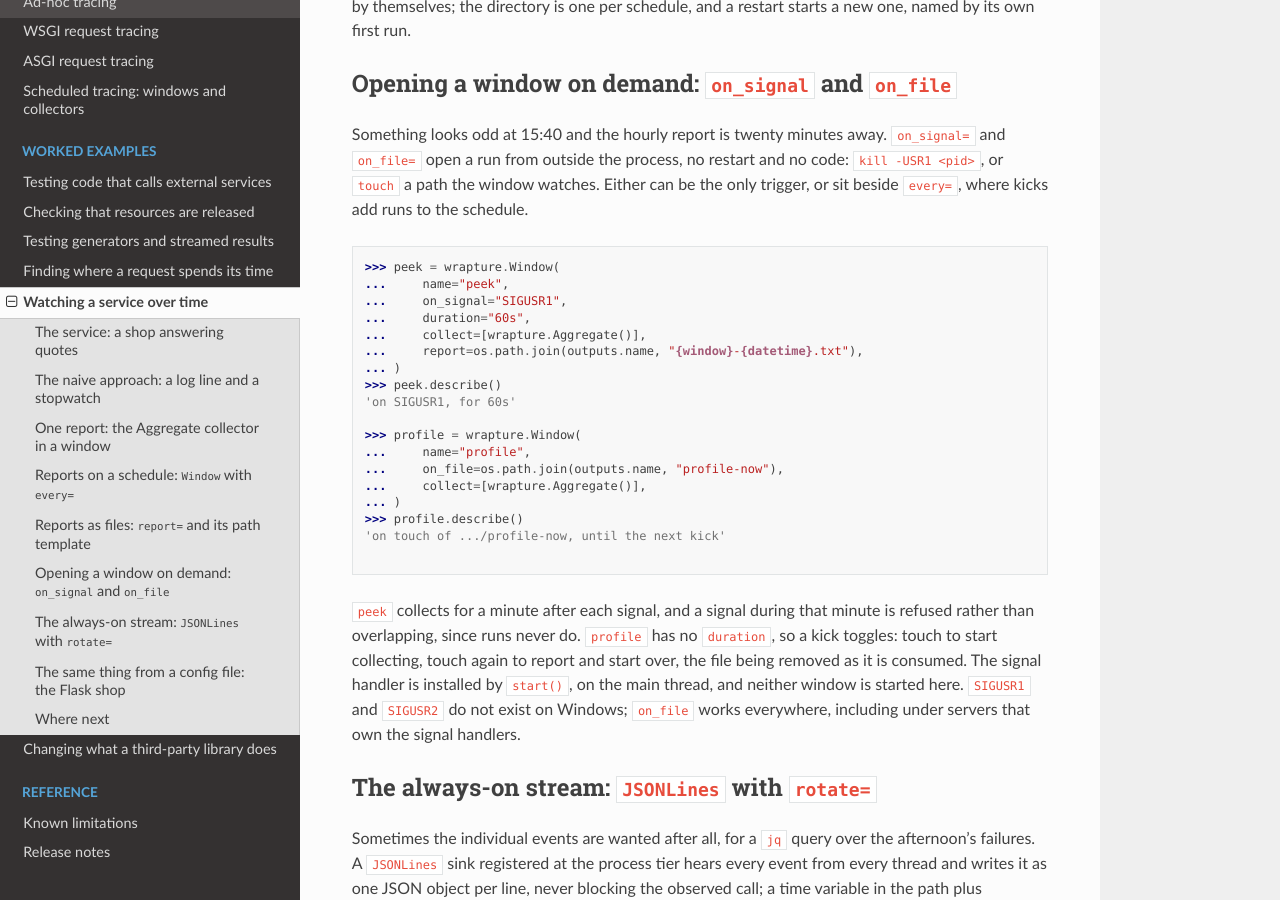
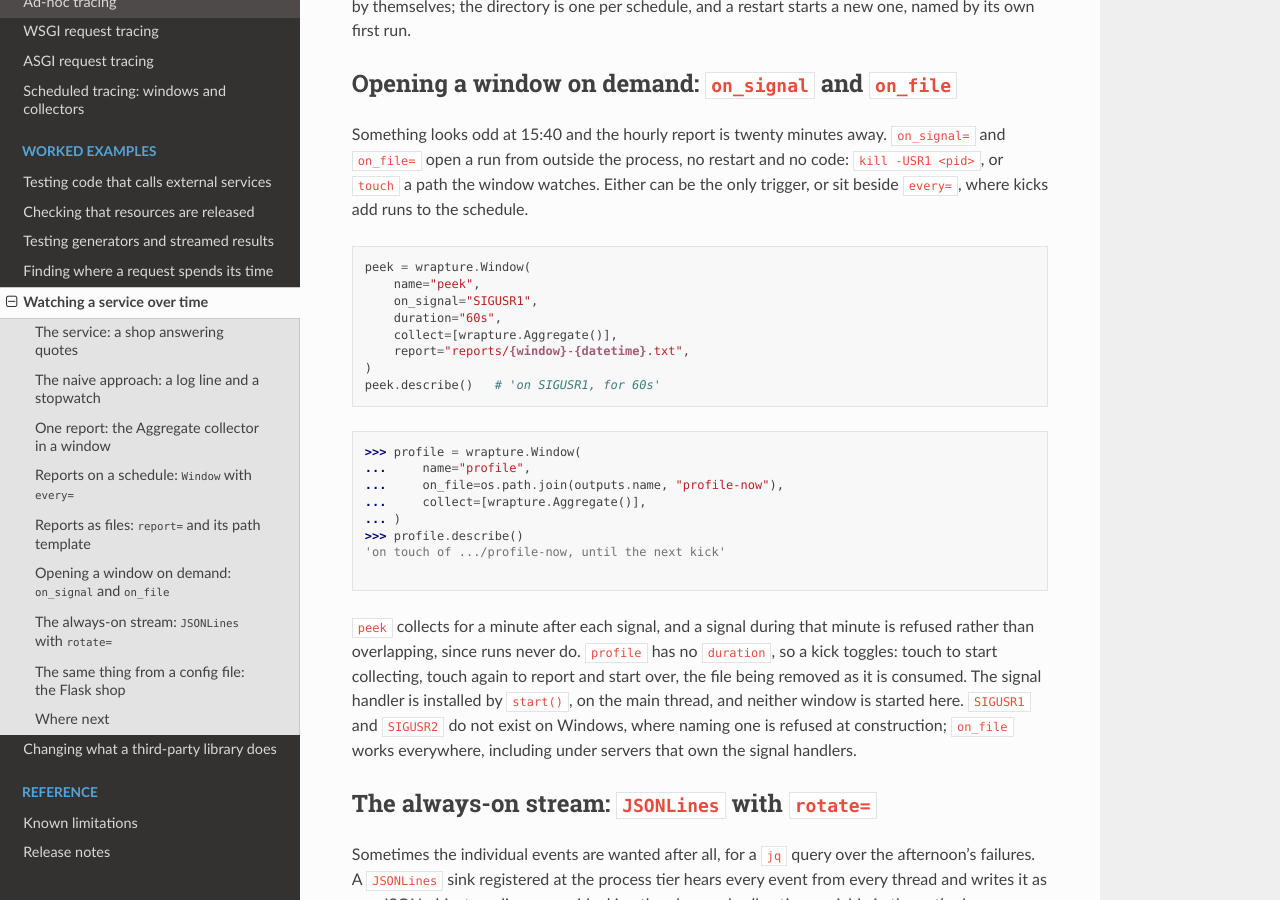
Before and after one commit to GrahamDumpleton/wrapture, a Sphinx documentation site: the page built from docs/example-service-over-time.md, in a window 1280 px wide and 900 px high, scrolled down 4349 px. Built offline with Sphinx 7.4.7 and the Read the Docs theme 3.1.0, drawn with Linux system fonts in a browser that asks for light colours.

Commit message:
Do not construct a SIGUSR1 window in the doctest, it is refused on Windows

````diff
--- a/docs/example-service-over-time.md
+++ b/docs/example-service-over-time.md
@@ -255,16 +255,17 @@ path the window watches. Either can be the only trigger, or sit
 beside `every=`, where kicks add runs to the schedule.
 
 ```python
->>> peek = wrapture.Window(
-...     name="peek",
-...     on_signal="SIGUSR1",
-...     duration="60s",
-...     collect=[wrapture.Aggregate()],
-...     report=os.path.join(outputs.name, "{window}-{datetime}.txt"),
-... )
->>> peek.describe()
-'on SIGUSR1, for 60s'
+peek = wrapture.Window(
+    name="peek",
+    on_signal="SIGUSR1",
+    duration="60s",
+    collect=[wrapture.Aggregate()],
+    report="reports/{window}-{datetime}.txt",
+)
+peek.describe()   # 'on SIGUSR1, for 60s'
+```
 
+```python
 >>> profile = wrapture.Window(
 ...     name="profile",
 ...     on_file=os.path.join(outputs.name, "profile-now"),
@@ -281,8 +282,9 @@ that minute is refused rather than overlapping, since runs never do.
 collecting, touch again to report and start over, the file being
 removed as it is consumed. The signal handler is installed by
 `start()`, on the main thread, and neither window is started here.
-`SIGUSR1` and `SIGUSR2` do not exist on Windows; `on_file` works
-everywhere, including under servers that own the signal handlers.
+`SIGUSR1` and `SIGUSR2` do not exist on Windows, where naming one is
+refused at construction; `on_file` works everywhere, including under
+servers that own the signal handlers.
 
 ## The always-on stream: `JSONLines` with `rotate=`
 
````
